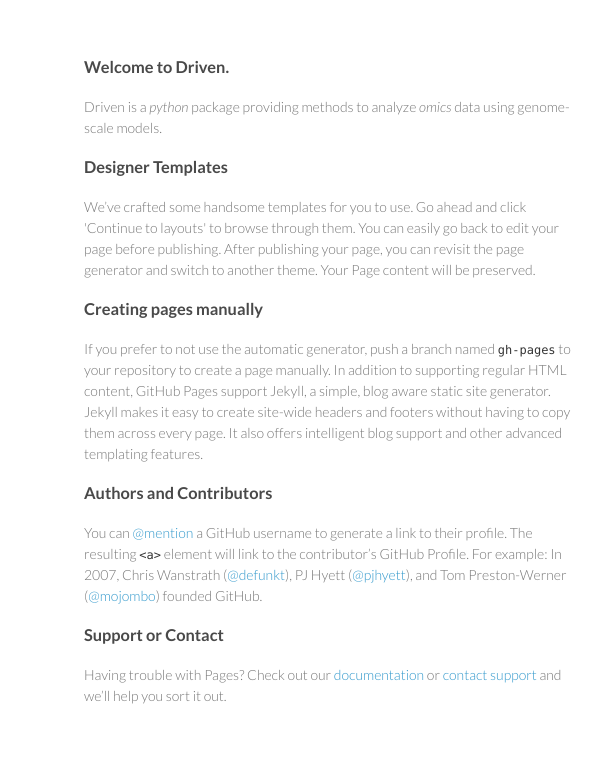
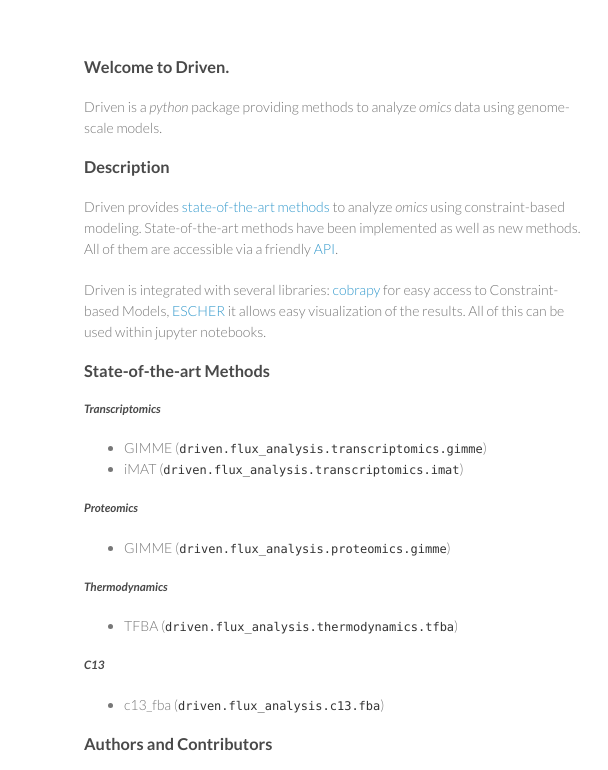
Before and after one commit to opencobra/driven, a plain HTML site: page index.html in a window 1280 px wide. Shown: the top 770 px of the page, 486-1094 px from the left. Drawn offline with Linux system fonts and the light colour scheme.

Commit message:
Updating webpage

```diff
--- a/index.html
+++ b/index.html
@@ -24,19 +24,39 @@
       </header>
       <section>
         <h3>
-<a id="welcome-to-driven-pages" class="anchor" href="#welcome-to-driven-pages" aria-hidden="true"><span class="octicon octicon-link"></span></a>Welcome to Driven.</h3>
+<a id="welcome-to-driven" class="anchor" href="#welcome-to-driven" aria-hidden="true"><span class="octicon octicon-link"></span></a>Welcome to Driven.</h3>
 
 <p>Driven is a <i>python</i> package providing methods to analyze <i>omics</i> data using genome-scale models.</p>
 
 <h3>
-<a id="designer-templates" class="anchor" href="#designer-templates" aria-hidden="true"><span class="octicon octicon-link"></span></a>Designer Templates</h3>
+<a id="description" class="anchor" href="#description" aria-hidden="true"><span class="octicon octicon-link"></span></a>Description</h3>
 
-<p>We’ve crafted some handsome templates for you to use. Go ahead and click 'Continue to layouts' to browse through them. You can easily go back to edit your page before publishing. After publishing your page, you can revisit the page generator and switch to another theme. Your Page content will be preserved.</p>
+<p>Driven provides <a href="#state-of-the-art-methods">state-of-the-art methods</a> to analyze <i>omics</i> using constraint-based modeling. State-of-the-art methods have been implemented as well as new methods. All of them are accessible via a friendly <a>API</a>.</p>
+<p>Driven is integrated with several libraries: <a href="https://opencobra.github.io/cobrapy/" >cobrapy</a> for easy access to Constraint-based Models, <a href="http://escher.github.io">ESCHER</a> it allows easy visualization of the results.
+All of this can be used within jupyter notebooks.</p>
 
 <h3>
-<a id="creating-pages-manually" class="anchor" href="#creating-pages-manually" aria-hidden="true"><span class="octicon octicon-link"></span></a>Creating pages manually</h3>
+<a id="state-of-the-art-methods" class="anchor" href="#state-of-the-art-methods" aria-hidden="true"><span class="octicon octicon-link"></span></a>State-of-the-art Methods</h3>
 
-<p>If you prefer to not use the automatic generator, push a branch named <code>gh-pages</code> to your repository to create a page manually. In addition to supporting regular HTML content, GitHub Pages support Jekyll, a simple, blog aware static site generator. Jekyll makes it easy to create site-wide headers and footers without having to copy them across every page. It also offers intelligent blog support and other advanced templating features.</p>
+<p>
+    <h5><i>Transcriptomics</i></h5>
+    <ul>
+        <li>GIMME (<code>driven.flux_analysis.transcriptomics.gimme</code>)</li>
+        <li>iMAT (<code>driven.flux_analysis.transcriptomics.imat</code>)</li>
+    </ul>
+    <h5><i>Proteomics</i></h5>
+    <ul>
+        <li>GIMME (<code>driven.flux_analysis.proteomics.gimme</code>)</li>
+    </ul>
+    <h5><i>Thermodynamics</i></h5>
+    <ul>
+        <li>TFBA (<code>driven.flux_analysis.thermodynamics.tfba</code>)</li>
+    </ul>
+    <h5><i>C13</i></h5>
+    <ul>
+        <li>c13_fba (<code>driven.flux_analysis.c13.fba</code>)</li>
+    </ul>
+</p>
 
 <h3>
 <a id="authors-and-contributors" class="anchor" href="#authors-and-contributors" aria-hidden="true"><span class="octicon octicon-link"></span></a>Authors and Contributors</h3>
```
